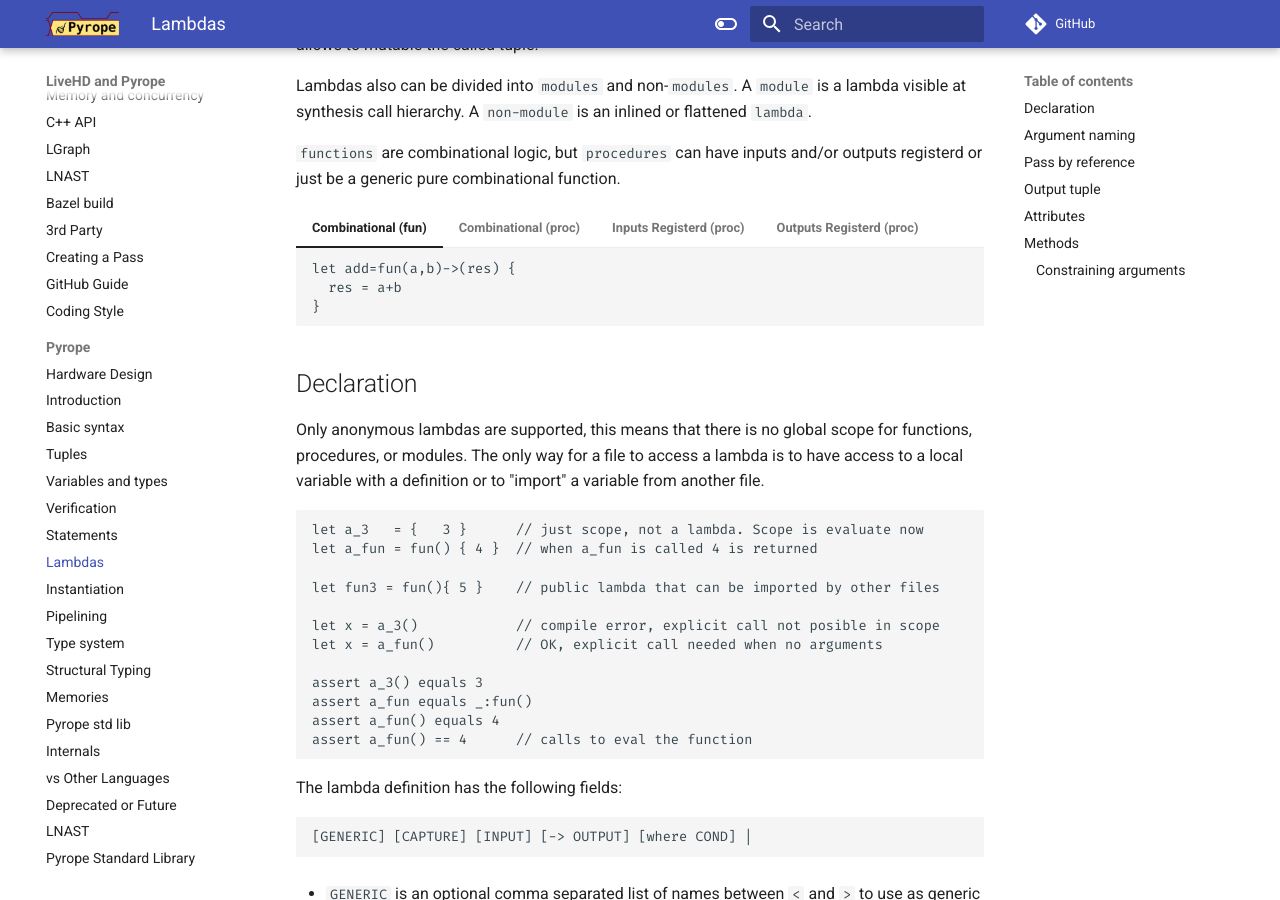
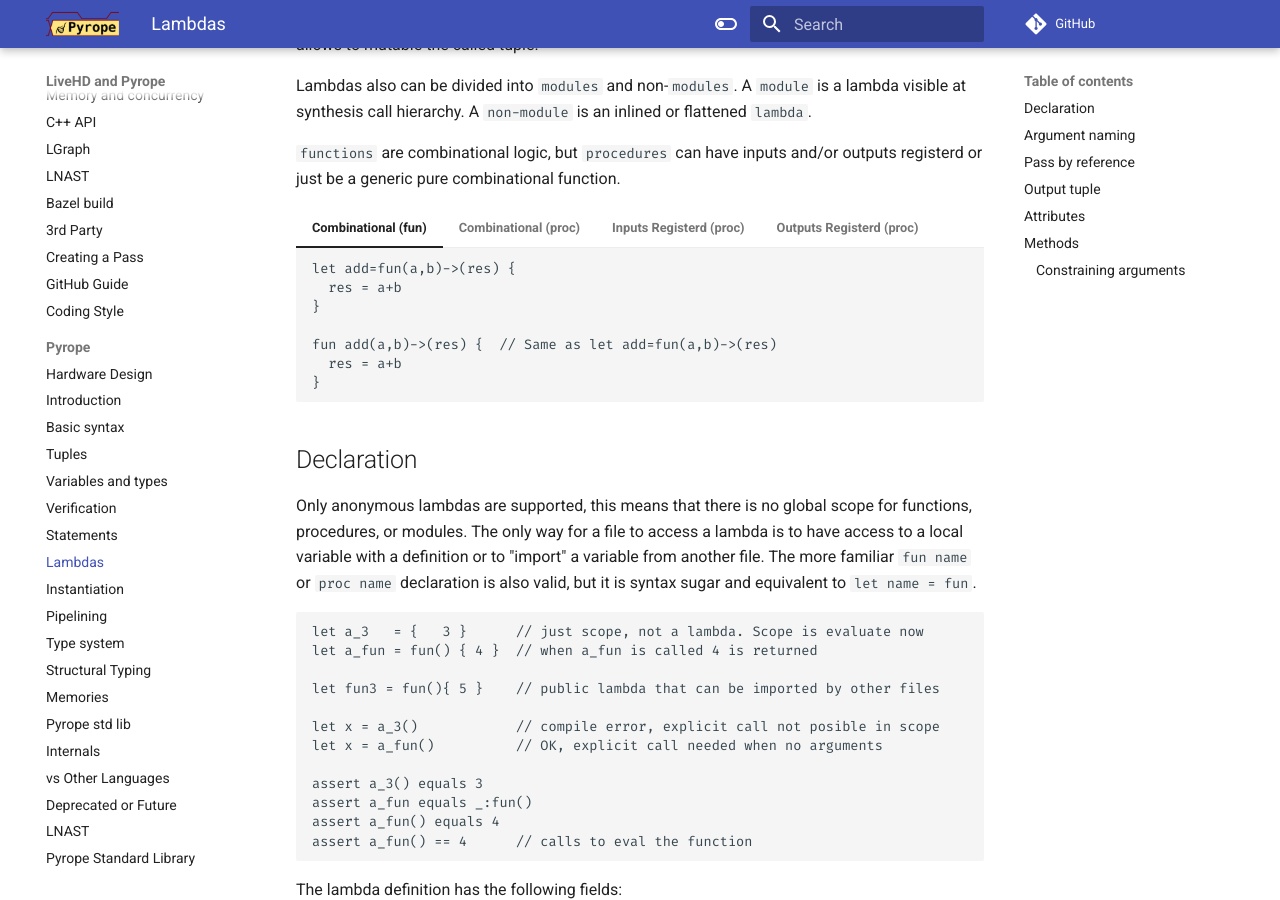
Before and after one commit to masc-ucsc/docs, an MkDocs documentation site: the page built from docs/pyrope/06-functions.md, in a window 1280 px wide and 900 px high, scrolled down 733 px. Built offline with MkDocs 1.6.1 and Material for MkDocs 9.7.7, drawn with Linux system fonts in a browser that asks for light colours; comment, search, counter and statistics services are not loaded; some of the changed text lies outside the part shown.

Commit message:
allow more LLM popular declarations

````diff
--- a/docs/pyrope/06-functions.md
+++ b/docs/pyrope/06-functions.md
@@ -49,11 +49,19 @@ outputs registerd or just be a generic pure combinational function.
     let add=fun(a,b)->(res) {
       res = a+b
     }
+
+    fun add(a,b)->(res) {  // Same as let add=fun(a,b)->(res)
+      res = a+b
+    }
     ```
 
 === "Combinational (proc)"
     ```
     let add=proc(a,b)->(res) {  // nicer to use fun, but proc works
+      res = a+b
+    }
+
+    proc add(a,b)->(res) {  // same
       res = a+b
     }
     ```
@@ -63,6 +71,10 @@ outputs registerd or just be a generic pure combinational function.
     let add=proc(reg a, reg b)->(res) {
       res = a+b
     }
+
+    proc add(reg a, reg b)->(res) { // same
+      res = a+b
+    }
     ```
 
 === "Outputs Registerd (proc)"
@@ -70,14 +82,20 @@ outputs registerd or just be a generic pure combinational function.
     let add=proc(a, b)->(reg res) {
       res = a+b
     }
+
+    proc add(a, b)->(reg res) { // same
+      res = a+b
+    }
     ```
 
 ## Declaration
 
-Only anonymous lambdas are supported, this means that there is no global
-scope for functions, procedures, or modules. The only way for a file to access
-a lambda is to have access to a local variable with a definition or to "import"
-a variable from another file.
+Only anonymous lambdas are supported, this means that there is no global scope
+for functions, procedures, or modules. The only way for a file to access a
+lambda is to have access to a local variable with a definition or to "import" a
+variable from another file. The more familiar `fun name` or `proc name`
+declaration is also valid, but it is syntax sugar and equivalent to `let name =
+fun`.
 
 ```
 let a_3   = {   3 }      // just scope, not a lambda. Scope is evaluate now
@@ -420,6 +438,7 @@ let Nested_call = (
   ,let outter= proc(ref self) {  self.x = 100 ; self.inner(); self.x = 5 }
   ,let inner = fun(self) { assert self.x == 100 }
   ,let faulty = proc(self) { self.x = 55 } // compile error, immutable self
+  ,proc okcall(ref self) { self.x = 55 }   // equivalent to let okcall=proc
 )
 ```
 
````
